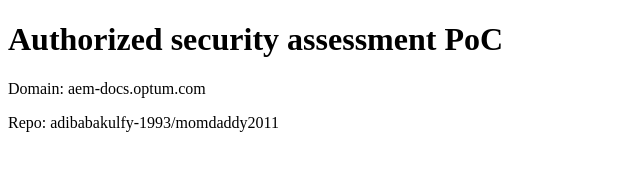
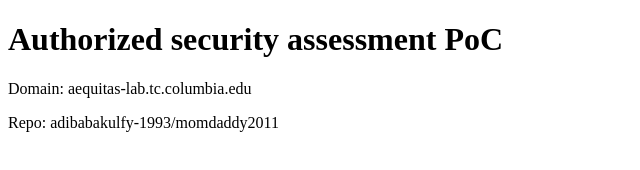
Before and after one commit to adibabakulfy-1993/momdaddy2011, a plain HTML site: page index.html in a window 1280 px wide. Shown: the full height of the page, 0-640 px from the left. Drawn offline with Linux system fonts and the light colour scheme.

Commit message:
init pages

```diff
--- a/index.html
+++ b/index.html
@@ -1 +1 @@
-<!doctype html><html><head><meta charset=utf-8><title>PoC aem-docs.optum.com</title></head><body><h1>Authorized security assessment PoC</h1><p>Domain: aem-docs.optum.com</p><p>Repo: adibabakulfy-1993/momdaddy2011</p></body></html>
+<!doctype html><html><head><meta charset=utf-8><title>PoC aequitas-lab.tc.columbia.edu</title></head><body><h1>Authorized security assessment PoC</h1><p>Domain: aequitas-lab.tc.columbia.edu</p><p>Repo: adibabakulfy-1993/momdaddy2011</p></body></html>
```
